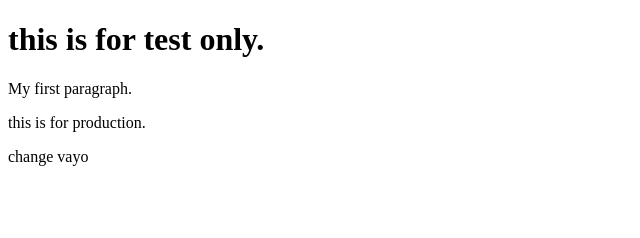
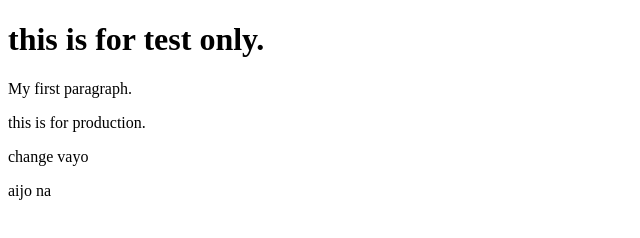
Before and after one commit to ChandanKunwar/Test, a plain HTML site: page index.html in a window 1280 px wide. Shown: the full height of the page, 0-640 px from the left. Drawn offline with Linux system fonts and the light colour scheme.

Commit message:
Update index.html

```diff
--- a/index.html
+++ b/index.html
@@ -10,5 +10,7 @@
 
   <p>change vayo </p>
 
+  <p>aijo na</p>
+
 </body>
 </html>
```
